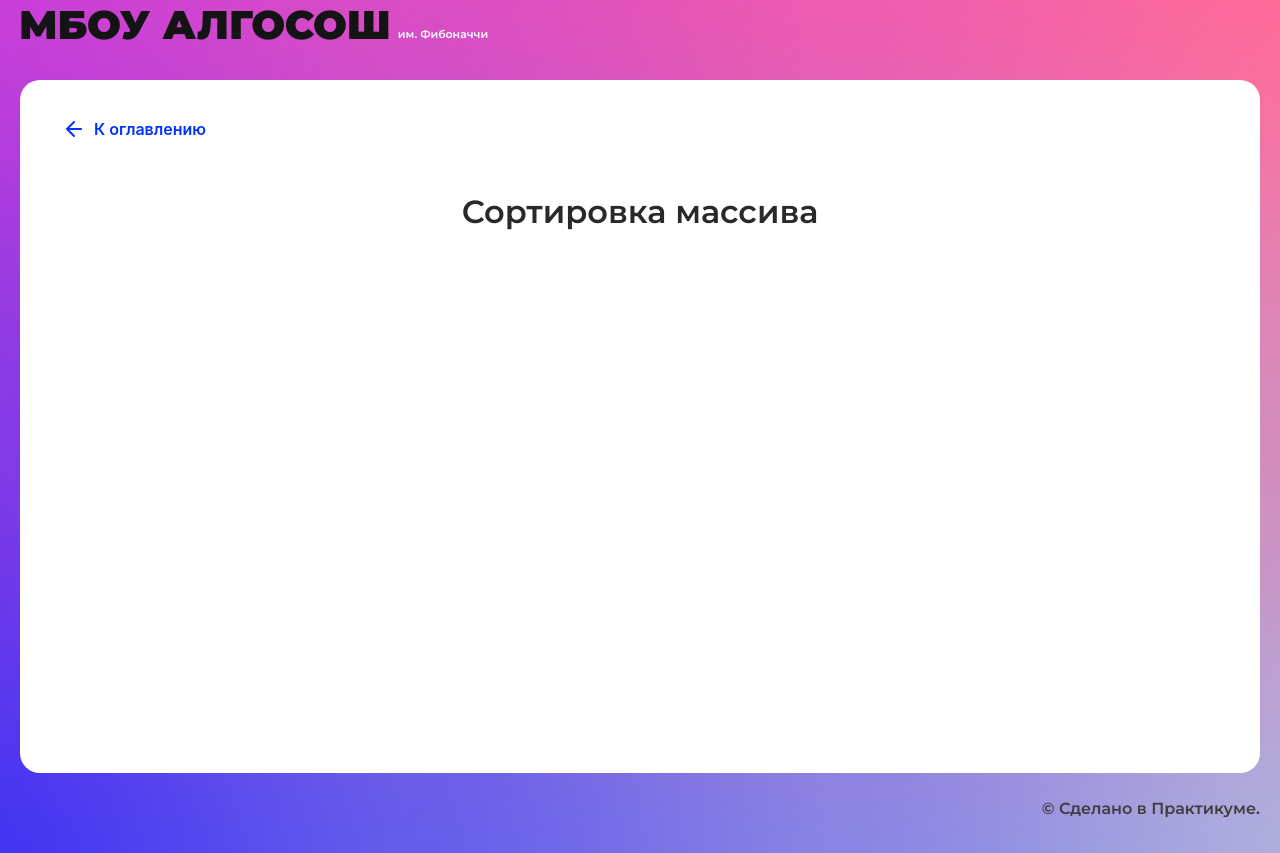
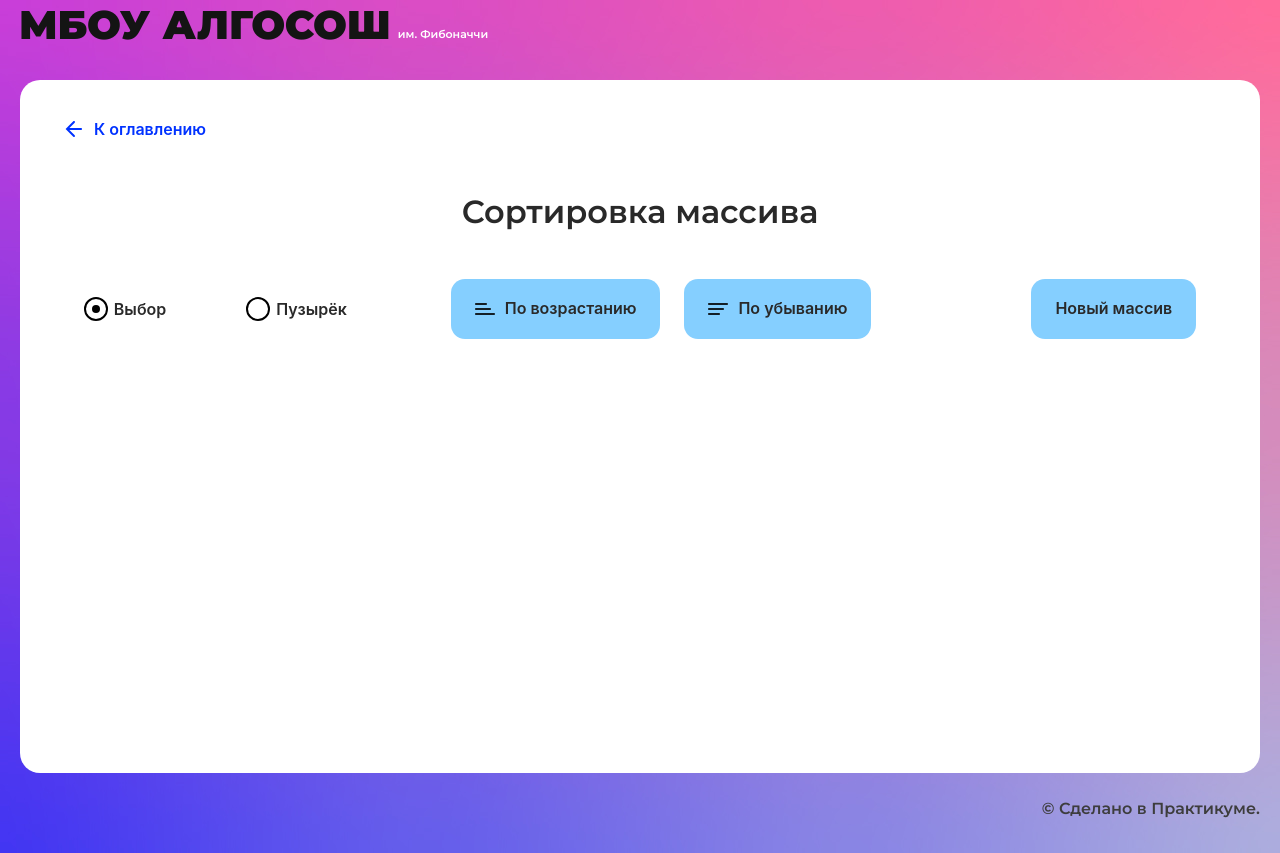
Before and after one commit to AlexeyNewDeveloper/algososh, a React (Create React App) app: page /sorting in a window 1280 px wide. Built offline with nearby package versions, Linux system fonts and the light colour scheme.

Commit message:
Сделал сортировку выбором

```diff
--- /dev/null
+++ b/src/components/sorting-page/sorting-page.module.css
@@ -0,0 +1,14 @@
+.top_content {
+  display: flex;
+  width: 100%;
+  justify-content: center;
+  align-items: center;
+}
+
+.result_box {
+  display: flex;
+  margin-top: 48px;
+  height: 340px;
+  justify-content: center;
+  align-items: flex-end;
+}
--- a/src/components/sorting-page/sorting-page.tsx
+++ b/src/components/sorting-page/sorting-page.tsx
@@ -1,10 +1,195 @@
 import React from "react";
+import styles from "./sorting-page.module.css";
+import { nanoid } from "nanoid";
 import { SolutionLayout } from "../ui/solution-layout/solution-layout";
+import { RadioInput } from "../ui/radio-input/radio-input";
+import { Button } from "../ui/button/button";
+import { Direction } from "../../types/direction";
+import { Column } from "../ui/column/column";
+import { swap } from "../../utils/utils";
+import { ElementStates } from "../../types/element-states";
+
+interface IColumn {
+  number: number;
+  id: string;
+  modified: boolean;
+  changing: boolean;
+}
 
 export const SortingPage: React.FC = () => {
+  const [array, setArray] = React.useState<IColumn[]>([]);
+  const [arrayChanged, setArrayChanged] = React.useState<boolean>(false);
+  const [clickNewArray, setClickNewArray] = React.useState<boolean>(false);
+
+  const randomArr = () => {
+    const lengthArr = Math.floor(Math.random() * (17 - 3 + 1)) + 3;
+    return Array.from({ length: lengthArr }, () => {
+      return {
+        number: Math.floor(Math.random() * 101),
+        id: nanoid(),
+        modified: false,
+        changing: false,
+      };
+    });
+  };
+
+  const delaySwap = (
+    array: Array<IColumn>,
+    start: number,
+    end: number,
+    delay: number = 500
+  ) =>
+    new Promise((res) =>
+      setTimeout(() => {
+        array[start].changing = true;
+        array[end].changing = true;
+        if (array[end - 1].changing && array[end - 1] !== array[start]) {
+          array[end - 1].changing = false;
+        }
+        setArray([...array]);
+
+        res(true);
+      }, delay)
+    );
+
+  const compareElement = (
+    firstElement: IColumn,
+    secondElement: IColumn,
+    mode: "biggest" | "smallest"
+  ) => {
+    if (mode === "biggest") {
+      return firstElement.number < secondElement.number
+        ? secondElement
+        : firstElement;
+    } else if (mode === "smallest") {
+      return firstElement.number < secondElement.number
+        ? firstElement
+        : secondElement;
+    } else {
+      return secondElement;
+    }
+  };
+
+  async function selectionSort(array: IColumn[], sorting: string) {
+    const arr = [...array].map((element) => {
+      return { ...element, changing: false, modified: false };
+    });
+    const { length } = arr;
+    let lastIteration: boolean = false;
+    let exchangedElement: { element: IColumn; index: number } | null = null;
+    for (let i = 0; i < length; i++) {
+      for (let j = i + 1; j < length; j++) {
+        if (!exchangedElement) {
+          exchangedElement = { element: arr[j], index: j };
+        } else {
+          exchangedElement.element =
+            sorting === "desc"
+              ? compareElement(exchangedElement.element, arr[j], "biggest")
+              : compareElement(exchangedElement.element, arr[j], "smallest");
+          if (exchangedElement.element === arr[j]) {
+            exchangedElement.index = j;
+          }
+        }
+
+        if (lastIteration) {
+          arr[length - 1].changing = false;
+          lastIteration = false;
+        }
+        if (j === arr.length - 1) {
+          lastIteration = true;
+        }
+        await delaySwap(arr, i, j);
+      }
+
+      if (exchangedElement) {
+        if (
+          sorting === "desc" &&
+          arr[i].number < exchangedElement.element.number
+        ) {
+          arr[i].changing = false;
+          arr[exchangedElement.index].changing = false;
+          arr[exchangedElement.index].modified = true;
+          setArray([...swap(arr, i, exchangedElement.index)]);
+        }
+        if (
+          sorting === "asc" &&
+          arr[i].number > exchangedElement.element.number
+        ) {
+          arr[i].changing = false;
+          arr[exchangedElement.index].changing = false;
+          arr[exchangedElement.index].modified = true;
+          setArray([...swap(arr, i, exchangedElement.index)]);
+        }
+      }
+      arr[i].changing = false;
+      arr[i].modified = true;
+      exchangedElement = null;
+    }
+    setArray([...arr]);
+
+    setArrayChanged(true);
+  }
+
+  const getNewArray = () => {
+    setClickNewArray(true);
+    setArray(randomArr());
+    setArrayChanged(false);
+  };
+
   return (
     <SolutionLayout title="Сортировка массива">
-
+      <div className={styles.top_content}>
+        <RadioInput
+          name="method"
+          label="Выбор"
+          extraClass="mr-40"
+          defaultChecked
+        />
+        <RadioInput name="method" label="Пузырёк" extraClass="mr-52" />
+        <Button
+          sorting={Direction.Ascending}
+          text="По возрастанию"
+          extraClass="mr-12"
+          onClick={() => {
+            selectionSort(array, "asc");
+          }}
+        />
+        <Button
+          sorting={Direction.Descending}
+          text="По убыванию"
+          extraClass="mr-80"
+          onClick={() => {
+            if (arrayChanged) {
+              setArray([
+                ...array.map((element) => {
+                  return { ...element, changing: false, modified: false };
+                }),
+              ]);
+            }
+            selectionSort(array, "desc");
+          }}
+        />
+        <Button text="Новый массив" onClick={getNewArray} />
+      </div>
+      {clickNewArray && (
+        <div className={styles.result_box}>
+          {array.map((element, index, arr) => {
+            const columnState = element.changing
+              ? ElementStates.Changing
+              : element.modified
+              ? ElementStates.Modified
+              : ElementStates.Default;
+            return (
+              <Column
+                key={element.id}
+                state={columnState}
+                index={element.number}
+                extraClass={index === arr.length - 1 ? "" : "mr-10"}
+              />
+            );
+          })}
+        </div>
+      )}
     </SolutionLayout>
   );
 };
--- a/src/components/string/string.tsx
+++ b/src/components/string/string.tsx
@@ -30,6 +30,24 @@ export const StringComponent: React.FC = () => {
     text: "",
   });
 
+  const swapLetter = (
+    arr: Array<any>,
+    firstIndex: number,
+    secondIndex: number
+  ) => {
+    if (firstIndex >= 1 && secondIndex < arr.length) {
+      arr[firstIndex - 1].changing = false;
+      arr[firstIndex - 1].modified = true;
+      if (arr[secondIndex + 1]) {
+        arr[secondIndex + 1].changing = false;
+        arr[secondIndex + 1].modified = true;
+      }
+    }
+    arr[firstIndex].changing = true;
+    arr[secondIndex].changing = true;
+    return swap(arr, firstIndex, secondIndex);
+  };
+
   const delaySwap = (
     str: Array<any>,
     start: number,
@@ -57,7 +75,7 @@ export const StringComponent: React.FC = () => {
         } else {
           setArrayText({
             ...arrayText,
-            displayedTextArray: swap(str, start, end),
+            displayedTextArray: swapLetter(str, start, end),
           });
         }
 
--- a/src/components/ui/box.css
+++ b/src/components/ui/box.css
@@ -440,6 +440,12 @@
 .mr-40 {
   margin-right: calc(var(--offset-base-size) * 40);
 }
+.mr-52 {
+  margin-right: calc(var(--offset-base-size) * 52);
+}
+.mr-80 {
+  margin-right: calc(var(--offset-base-size) * 80);
+}
 
 .mt-1 {
   margin-top: var(--offset-base-size);
--- a/src/utils/utils.ts
+++ b/src/utils/utils.ts
@@ -2,15 +2,7 @@ export const swap = (
   arr: Array<any>,
   firstIndex: number,
   secondIndex: number
-): any => {
-  if (firstIndex >= 1 && secondIndex < arr.length) {
-    arr[firstIndex - 1].changing = false;
-    arr[secondIndex + 1].changing = false;
-    arr[firstIndex - 1].modified = true;
-    arr[secondIndex + 1].modified = true;
-  }
-  arr[firstIndex].changing = true;
-  arr[secondIndex].changing = true;
+): any[] => {
   const temp = arr[firstIndex];
   arr[firstIndex] = arr[secondIndex];
   arr[secondIndex] = temp;
```
